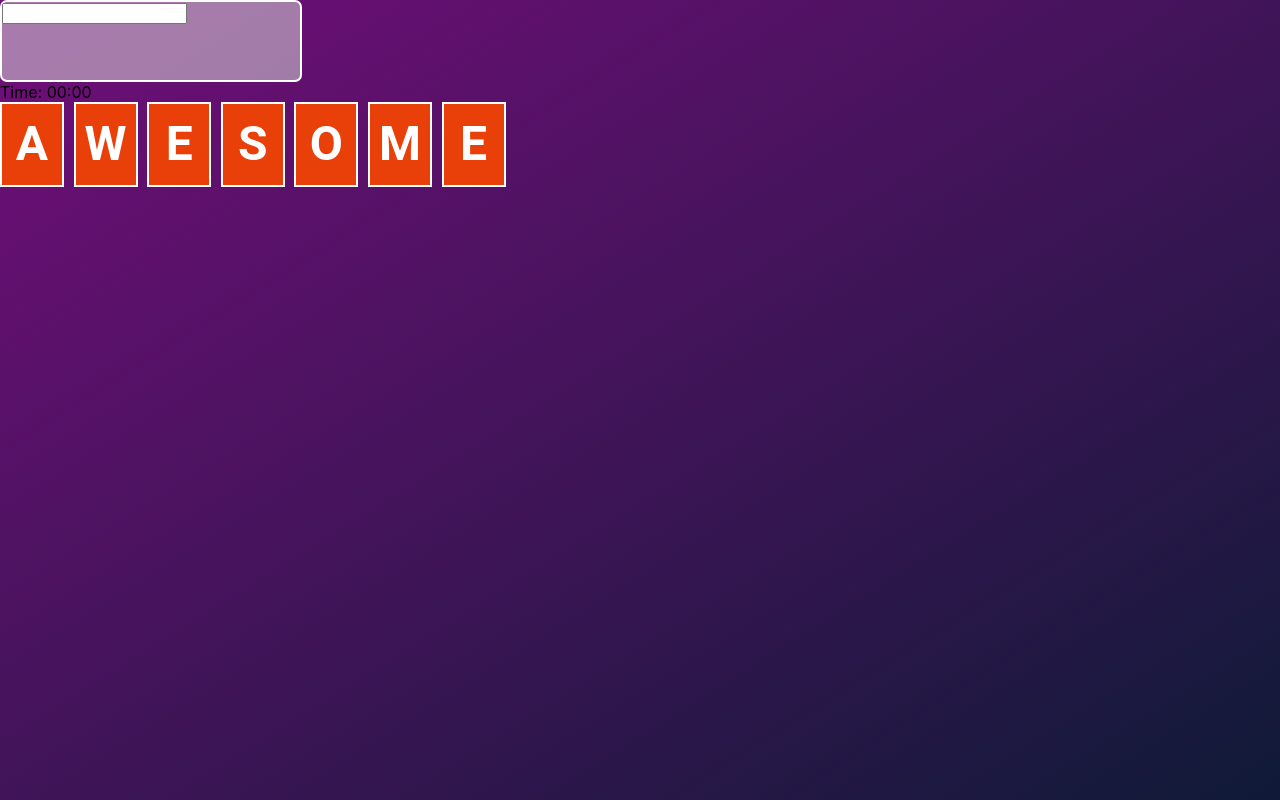
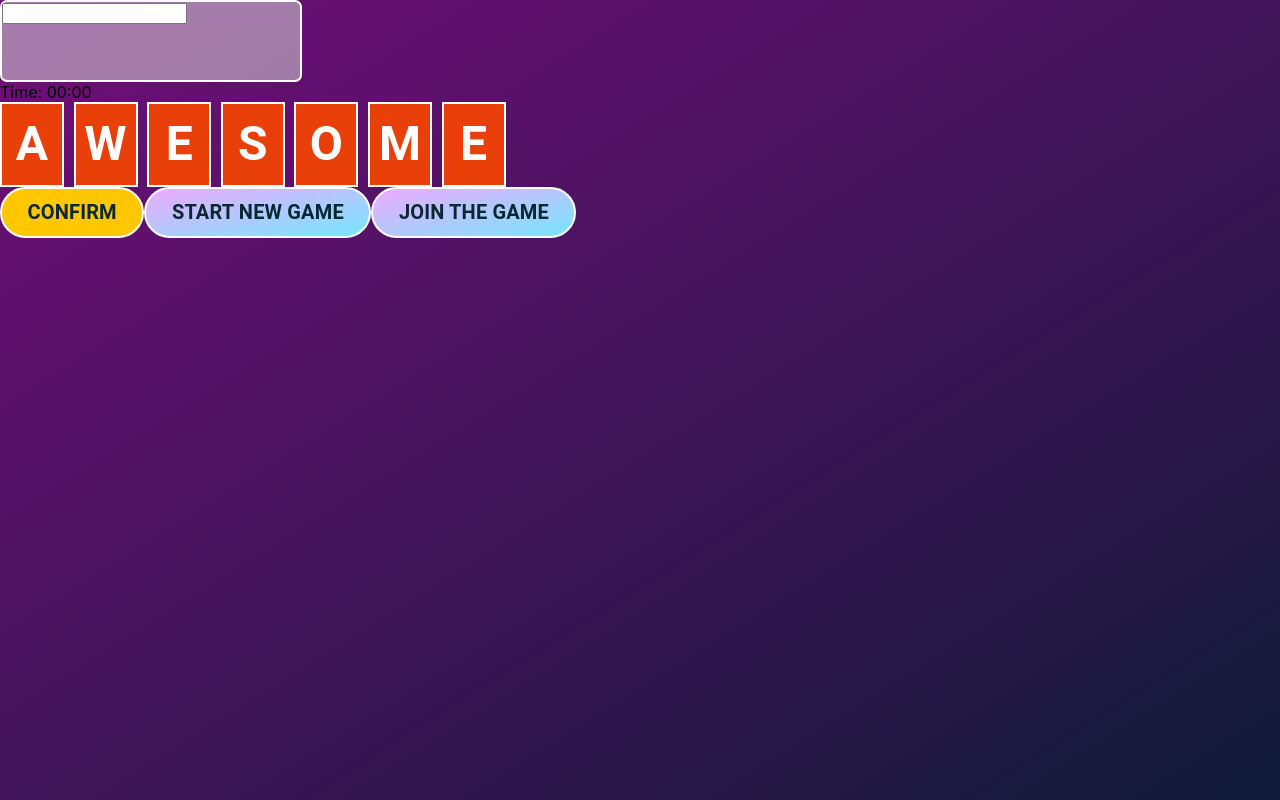
Before and after one commit to AnnaFYZ/guessing-word-game, a React (Create React App) app in the folder front-end/: page / in a window 1280 px wide. Built offline with nearby package versions, Linux system fonts and the light colour scheme.

Commit message:
created button

```diff
--- a/front-end/src/App.js
+++ b/front-end/src/App.js
@@ -4,6 +4,7 @@ import Input from './components/input-component';
 import Card from './components/card';
 import { Box } from '@mui/system';
 import { useState } from "react";
+import MyButton from './components/button';
 
 
 function App() {
@@ -19,6 +20,10 @@ function App() {
         <Input />
         <Timer />
         <Card letterState={letterState} />
+        <MyButton buttonText="Confirm" color="yellow" />
+        <MyButton buttonText="Start New Game" color="gradient" />
+        <MyButton buttonText="Join the game" color="gradient" />
+
       </Box>
     </div>
   );
--- /dev/null
+++ b/front-end/src/components/button.js
@@ -0,0 +1,29 @@
+import { Button, Typography } from "@mui/material"
+
+const MyButton = ({ buttonText, color, onClick }) => {
+
+    return (
+        <Button sx={{
+            width: "auto",
+            height: "3.2rem",
+            backgroundColor: color === "yellow" && "#FFC700",
+            backgroundImage: color === "gradient" && "linear-gradient(to bottom right, #EAF, #76E6FF)",
+            pl: "1.6rem",
+            pr: "1.6rem",
+            borderRadius: "2rem",
+            border: "solid white 2px",
+
+        }}
+            onClick={onClick}>
+            <Typography variant="h6" sx={{ color: "#092832", fontWeight: "600" }}>
+                {buttonText}
+            </Typography>
+        </Button>
+    )
+}
+
+export default MyButton
+
+// < MyButton buttonText = "Confirm" color = "yellow" onClick={() => handleConfirm()} />
+//     <MyButton buttonText="Start New Game" color="gradient" onClick={() => handleStartNewGame()} />
+//     <MyButton buttonText="Join the game" color="gradient" onClick={() => handleJoinGame()}  />
```
